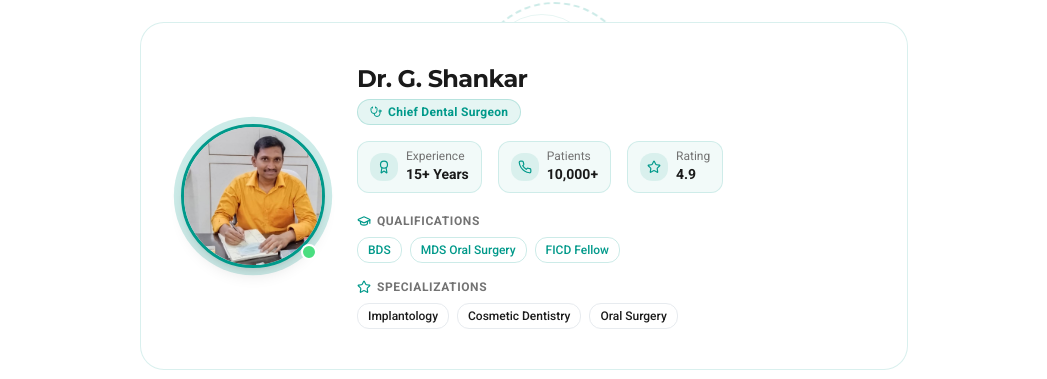
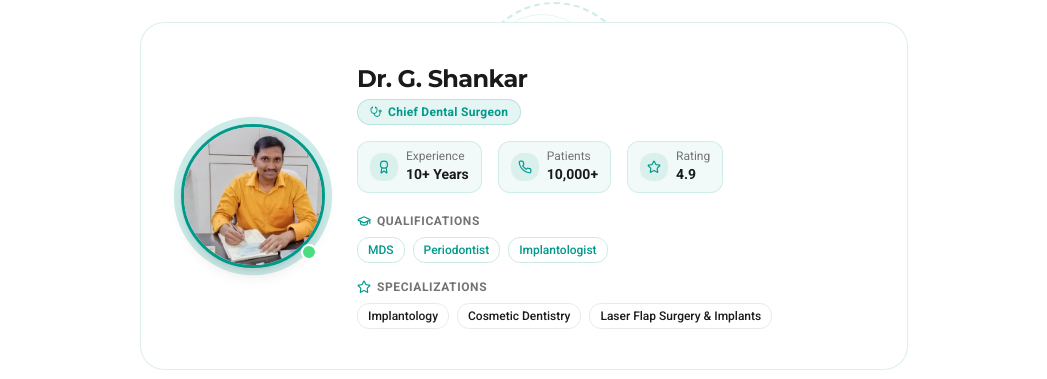
Before and after one commit to Suri1995/shivamanidental, a Next.js app: page / in a window 1280 px wide. Shown: the part 1390-1769 px from the top of the page, without its empty margins (232-1279 px from the left). Built offline with nearby package versions, Linux system fonts and the light colour scheme.

Commit message:
doctor section content updated

```diff
--- a/next.config.mjs
+++ b/next.config.mjs
@@ -2,25 +2,32 @@
 const nextConfig = {
   reactStrictMode: true,
 
-  // Ignore ESLint errors during build
   eslint: {
     ignoreDuringBuilds: true,
   },
 
+  compress: true,
+
   images: {
-    unoptimized: false,
-    formats: ["image/webp", "image/avif"],
-  },
+  unoptimized: false,
+  formats: ["image/webp", "image/avif"],
+  remotePatterns: [
+    {
+      protocol: "https",
+      hostname: "yourdomain.com",
+    },
+  ],
+},
 
   async headers() {
     return [
       {
         source: "/:path*",
         headers: [
-          {
-            key: "X-DNS-Prefetch-Control",
-            value: "on",
-          },
+          { key: "X-DNS-Prefetch-Control", value: "on" },
+          { key: "X-Frame-Options", value: "SAMEORIGIN" },
+          { key: "X-Content-Type-Options", value: "nosniff" },
+          { key: "Referrer-Policy", value: "origin-when-cross-origin" },
         ],
       },
     ];
--- a/src/components/DoctorsTeam.tsx
+++ b/src/components/DoctorsTeam.tsx
@@ -6,11 +6,11 @@ import Image from "next/image";
 const doctor = {
   name: "Dr. G. Shankar",
   role: "Chief Dental Surgeon",
-  experience: "15+ Years",
+  experience: "10+ Years",
   patients: "10,000+",
   rating: "4.9",
-  qualifications: ["BDS", "MDS Oral Surgery", "FICD Fellow"],
-  specializations: ["Implantology", "Cosmetic Dentistry", "Oral Surgery"],
+  qualifications: ["MDS", "Periodontist", "Implantologist"],
+  specializations: ["Implantology", "Cosmetic Dentistry", "Laser Flap Surgery & Implants"],
   image: "/shankar-image.jpeg",
 };
 
```
Also changed, not shown: .yarnrc.yml (deleted), 1 other file (tests, documents, lock files or other folders).
